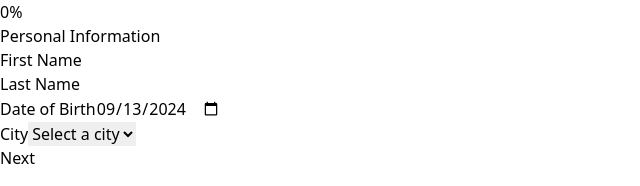
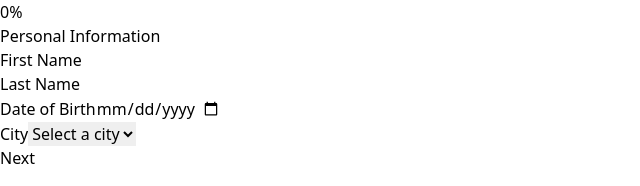
Before and after one commit to sauravrajleaf/Nextjs-MuiltiStep-Form, a Next.js app: page /personal-info in a window 1280 px wide. Shown: the top 186 px of the page, without its empty margins (0-640 px from the left). Built offline with nearby package versions, Linux system fonts and the light colour scheme.

Commit message:
minor code refactoring

```diff
--- a/src/app/account-info/page.js
+++ b/src/app/account-info/page.js
@@ -70,8 +70,6 @@ export default function AccountInfo() {
       // If valid, proceed to the next page
       navigateToNextPage(router, "/preferences-info");
     } else {
-      console.log("Form is invalid, showing errors.");
-      console.log(errors.newErrors);
       alert(errors.newErrors);
     }
   };
--- a/src/app/personal-info/page.js
+++ b/src/app/personal-info/page.js
@@ -36,6 +36,7 @@ export default function PersonalInfo() {
 
     // Retrieve and set isValid state if it exists
     const storedIsValid = getFromLocal(["isValid"]);
+    console.log(storedIsValid);
     setFormValid(storedIsValid);
   }, []);
 
@@ -48,8 +49,6 @@ export default function PersonalInfo() {
       // If valid, proceed to the next page
       navigateToNextPage(router, "/account-info");
     } else {
-      console.log("Form is invalid, showing errors.");
-      console.log(errors.newErrors);
       alert(errors.newErrors);
     }
   };
@@ -95,6 +94,7 @@ export default function PersonalInfo() {
               className="w-full p-2 border border-gray-300 rounded"
               min="1930-01-01"
               max="2010-12-31"
+              placeholder="MM/DD/YYYY"
               required
             />
           </div>
--- a/src/app/utils/FormUtils.js
+++ b/src/app/utils/FormUtils.js
@@ -2,12 +2,15 @@ import { personalInfoSchema } from "@/schemas/UserSchema";
 import { accountsInfoSchema } from "@/schemas/UserSchema";
 import { preferencesInfoSchema } from "@/schemas/UserSchema";
 
+// key - single value
 export const saveInLocal = (key, value) => {
   localStorage.setItem(key, value);
 };
 
+// Keys - array
 export const getFromLocal = (keys) => {
   const res = {};
+
   const booleanKeys = [
     "emailNotifications",
     "smsNotifications",
--- a/src/providers/FormContext.js
+++ b/src/providers/FormContext.js
@@ -17,7 +17,7 @@ export function FormProvider({ children }) {
     firstName: "",
     lastName: "",
     email: "",
-    dob: new Date().toISOString().split("T")[0],
+    dob: "",
     city: "",
     username: "",
     password: "",
```
Also changed, not shown: src/app/preferences-info/page.js (+6 -6 lines).
